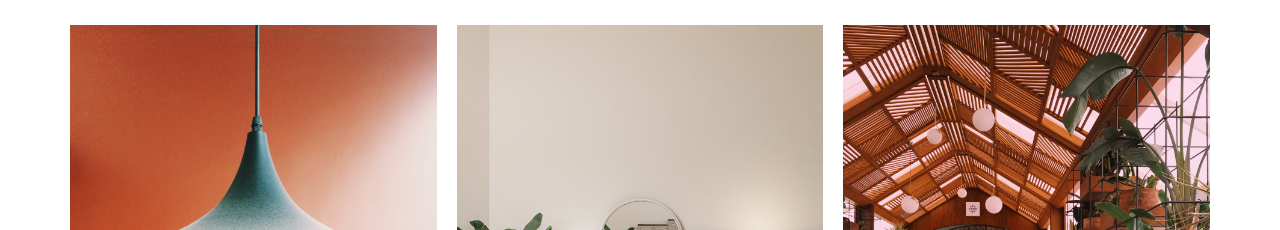
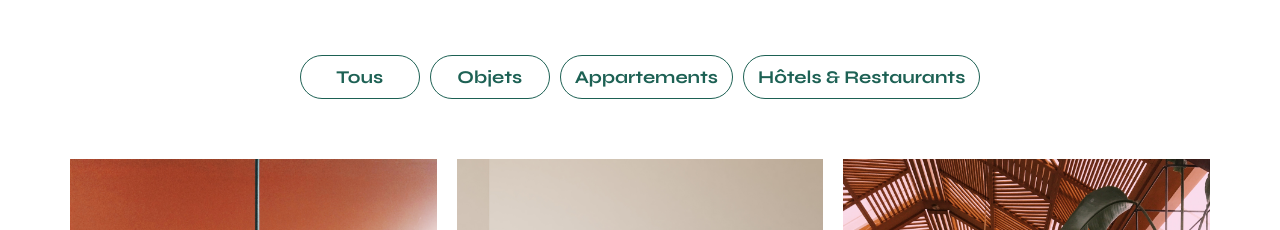
Before and after one commit to Vultronx/P3, a plain HTML site: page FrontEnd/index.html in a window 1280 px wide. Shown: the part 570-800 px from the top of the page. Drawn offline with nearby package versions, Linux system fonts and the light colour scheme; no server answers.

Commit message:
Update HTML, CSS and JS
get.js :
- simple récupération des catégories
- mise en place du système de filtre pour filtrer les catégories
index.html :
- ajout de la barre de filtre
style.css :
- mise en forme de la barre de filtre

```diff
--- a/FrontEnd/assets/style.css
+++ b/FrontEnd/assets/style.css
@@ -125,6 +125,39 @@ li:hover {
 	text-align: center;
 	margin-bottom: 1em;
 }
+
+#portfolio .filterbar {
+	display: flex;
+	justify-content: center;
+}
+
+.filterbar .button {
+    width: auto;
+	min-width: 90px;
+	height: 42px;
+
+	display: flex;
+	justify-content: center;
+    align-items: center;
+
+	font-family: 'Syne';
+	font-size: 18px;
+	font-weight: 700;
+
+	color: #1D6154;
+	background-color: white;
+
+	margin: 30px 5px 60px 5px;
+    padding: 0px 14px 0px 14px;
+	border-radius: 42px;
+	border: 1px solid;
+}
+
+.filterbar .button:hover {
+	color: white;
+	background-color: #1D6154;
+}
+
 .gallery {
 	width: 100%;
 	display: grid;
--- a/FrontEnd/get.js
+++ b/FrontEnd/get.js
@@ -1,8 +1,17 @@
-//Récupération des projets et affichage dans le DOM au format texte
-async function get() {
+//Récupération des projets et affichage dans le DOM
+//le paramètre attendu est un entier correspondant à l'ID de la catégorie souhaitée
+//par defaut, categorieID = 0. Affichage de tous les projets si aucune valeur n'a été renseignée
+async function get(categorieID = 0) {
     //récupération des travaux sur le serveur
-    const response = await fetch("http://localhost:5678/api/works");
-    const worksJson = await response.json();
+    const worksResponse = await fetch("http://localhost:5678/api/works");
+    const worksJson = await worksResponse.json();
+
+    //Récupération des catégories sur le serveur
+    const categoriesResponse = await fetch("http://localhost:5678/api/categories");
+    const categoriesJson = await categoriesResponse.json();
+
+    //Affichage temporaire des catégories dans la console
+    console.log(categoriesJson);
 
     //reinitialisation de la galerie
     const galleryClass = document.querySelector(".gallery");
@@ -11,9 +20,11 @@ async function get() {
     //boucle permettant l'ajout des projets du JSON dans la galerie
     let i = 0;
     while (i < worksJson.length) {
-        addWork(galleryClass, worksJson[i])
+        if (worksJson[i].category.id == categorieID || categorieID == 0) {
+            addWork(galleryClass, worksJson[i]);
+        }
         i++;
-    }
+    };
 
     /************************ Récupérer les catégories et mettre en place la barre de filtre ************************/
     //dans le JSON les projets sont classés par catégories identifiables par un ID dans la propriété "categoryId"
--- a/FrontEnd/index.html
+++ b/FrontEnd/index.html
@@ -37,6 +37,12 @@
 	</section>
 	<section id="portfolio">
 		<h2>Mes Projets</h2>
+		<div class="filterbar">
+			<div class="button" onclick="get(0)"><p>Tous</p></div>
+			<div class="button" onclick="get(1)"><p>Objets</p></div>
+			<div class="button" onclick="get(2)"><p>Appartements</p></div>
+			<div class="button" onclick="get(3)"><p>Hôtels & Restaurants</p></div>
+		</div>
 		<div class="gallery">
 			<figure>
 				<img src="assets/images/abajour-tahina.png" alt="Abajour Tahina">
```
